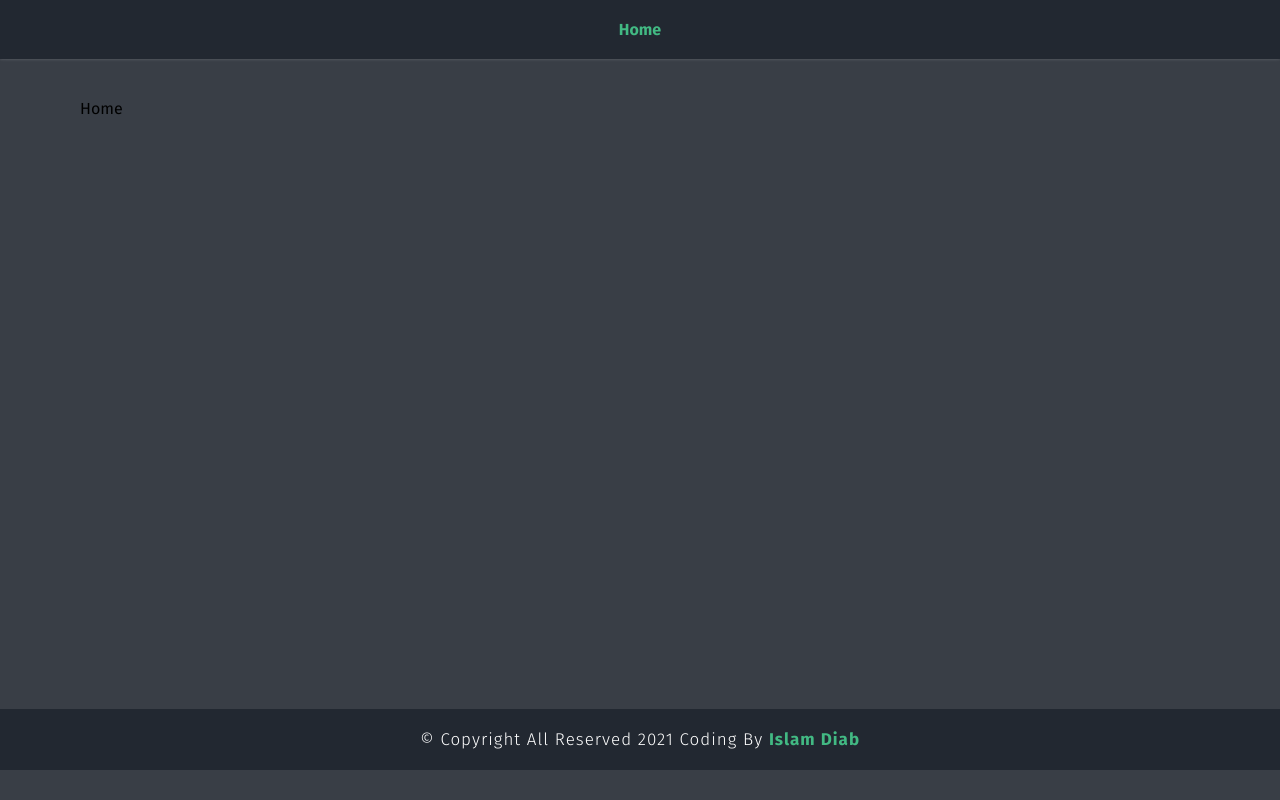
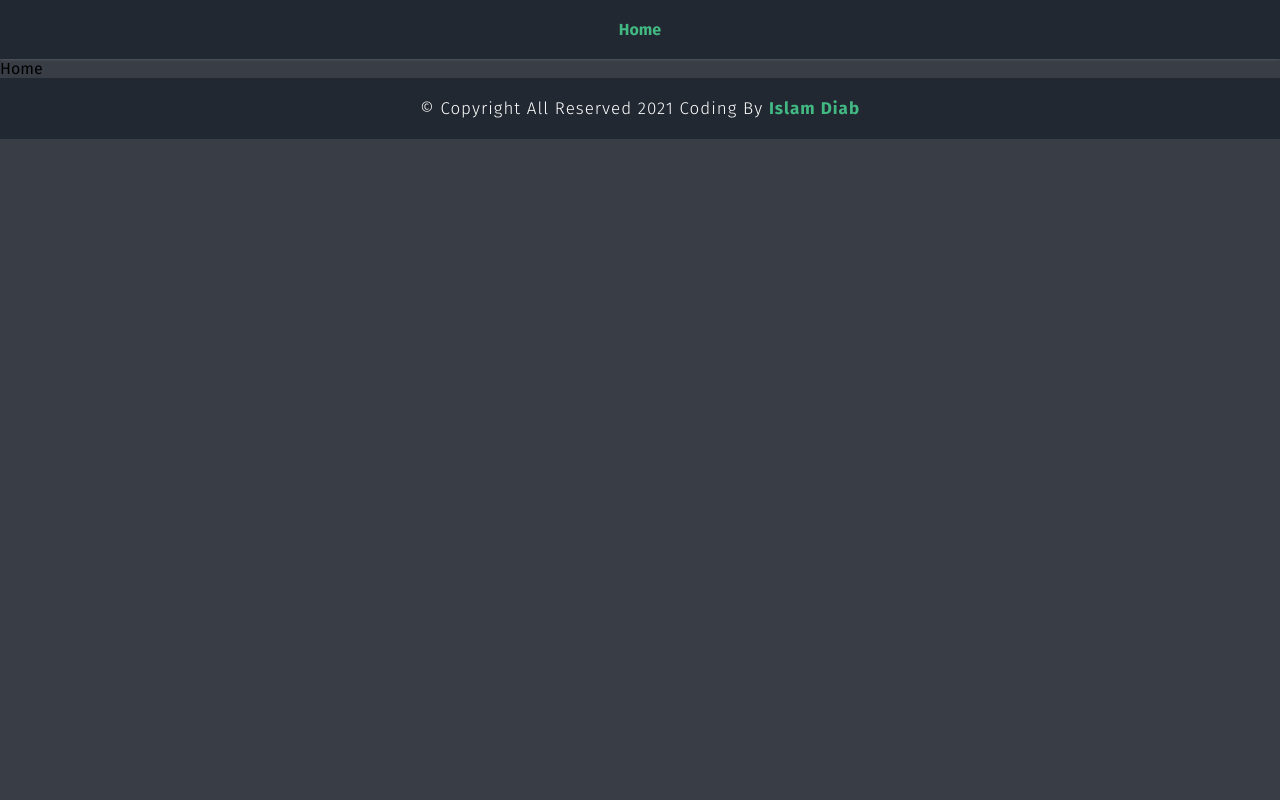
Before and after one commit to idiab1/watch-tv-by-vue.js, a Vue app: page / in a window 1280 px wide. Built offline with nearby package versions, Linux system fonts and the light colour scheme.

Commit message:
Remove container class from main-content

```diff
--- a/src/App.vue
+++ b/src/App.vue
@@ -6,9 +6,8 @@
 
     <!-- Main Content-->
     <main class="main-content">
-      <div class="container">
         <router-view />
-      </div>
+
     </main>
     <!-- End of main content -->
     <!-- Footer -->
@@ -52,10 +51,10 @@
   margin: auto;
 }
 
-.main-content{
-  min-height: 650px;
-  padding: 40px 0;
-}
+// .main-content{
+//   min-height: 650px;
+//   padding: 40px 0;
+// }
 
 
 
```
